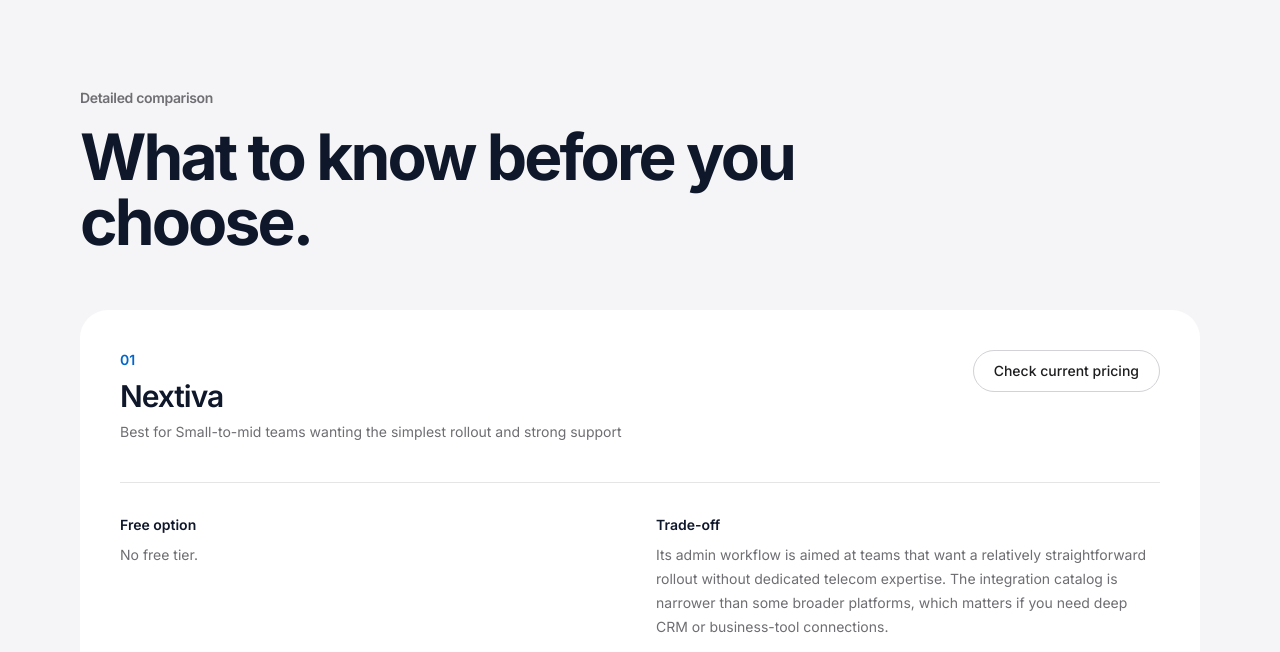
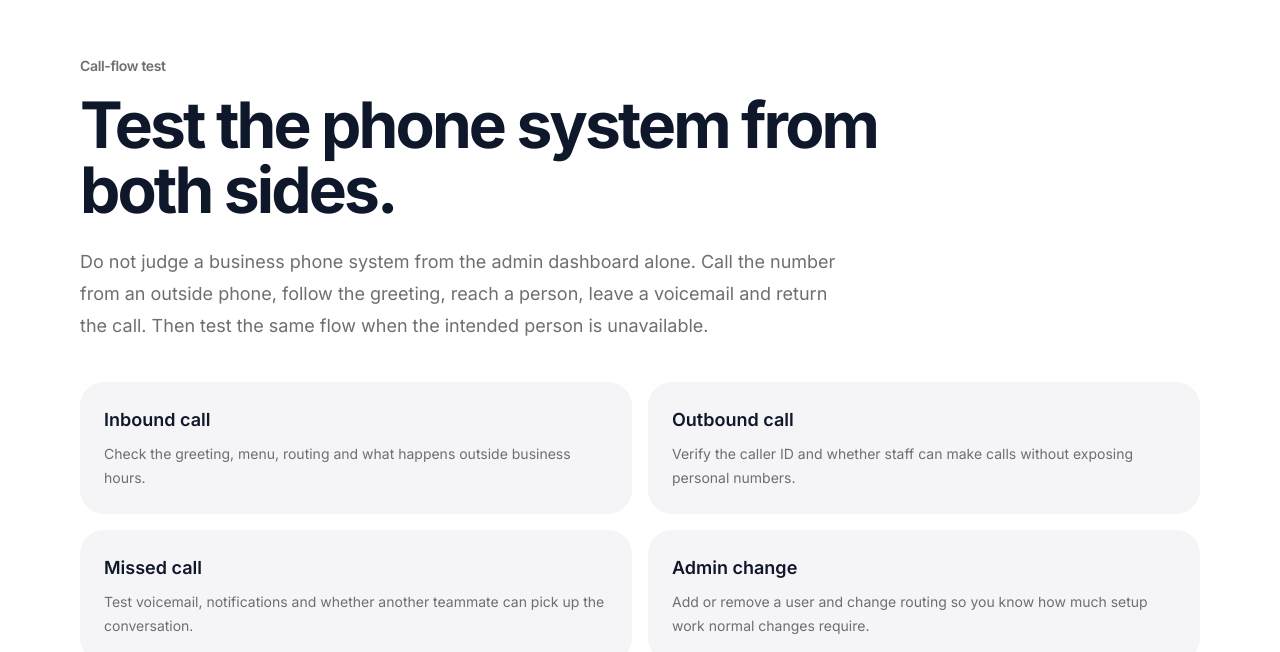
Before and after one commit to LinukaBandara/StackPick, a Next.js app: page /best/business-phone-voip in a window 1280 px wide. Shown: the part 3088-3740 px from the top of the page. Built offline with nearby package versions, Linux system fonts and the light colour scheme; no server answers.

Commit message:
Add workflow testing guidance

```diff
--- a/app/best/business-phone-voip/page.tsx
+++ b/app/best/business-phone-voip/page.tsx
@@ -50,6 +50,27 @@ export default function Page() {
         },
       ]}
       bottomLine="Solo or a tiny team, just need a professional number? Grasshopper - don't overbuy a full VoIP system. Under 10 people, tight budget? Ooma Office. Growing small team wanting the easiest rollout? Nextiva. Already past 15-20 people or need deep integrations? RingCentral, and accept the added setup complexity as the cost of that depth."
-    />
+    >
+      <section className="bg-white">
+        <div className="sp-container py-16 sm:py-20">
+          <p className="sp-eyebrow">Call-flow test</p>
+          <h2 className="sp-title mt-4 max-w-4xl">Test the phone system from both sides.</h2>
+          <p className="mt-6 max-w-3xl text-lg leading-8 text-[#6e6e73]">Do not judge a business phone system from the admin dashboard alone. Call the number from an outside phone, follow the greeting, reach a person, leave a voicemail and return the call. Then test the same flow when the intended person is unavailable.</p>
+          <div className="mt-10 grid gap-4 sm:grid-cols-2">
+            {[
+              ["Inbound call", "Check the greeting, menu, routing and what happens outside business hours."],
+              ["Outbound call", "Verify the caller ID and whether staff can make calls without exposing personal numbers."],
+              ["Missed call", "Test voicemail, notifications and whether another teammate can pick up the conversation."],
+              ["Admin change", "Add or remove a user and change routing so you know how much setup work normal changes require."],
+            ].map(([title, desc]) => (
+              <div key={title} className="rounded-3xl bg-[#f5f5f7] p-6">
+                <h3 className="text-lg font-semibold">{title}</h3>
+                <p className="mt-2 text-sm leading-6 text-[#6e6e73]">{desc}</p>
+              </div>
+            ))}
+          </div>
+        </div>
+      </section>
+    </ComparisonArticle>
   );
 }
```
